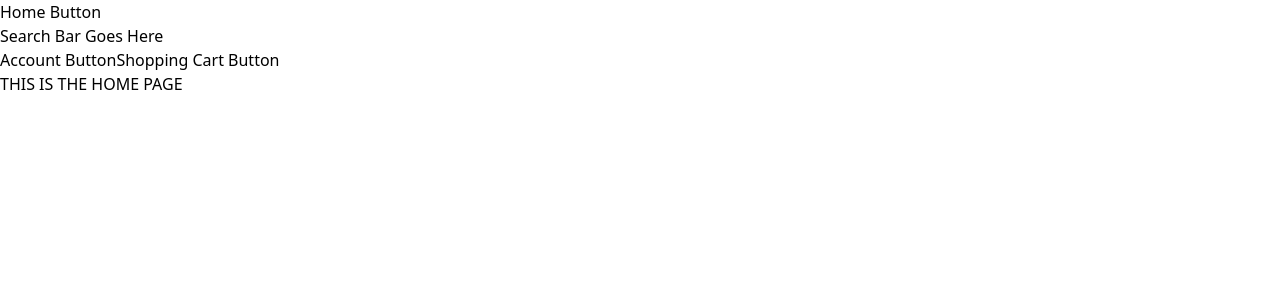
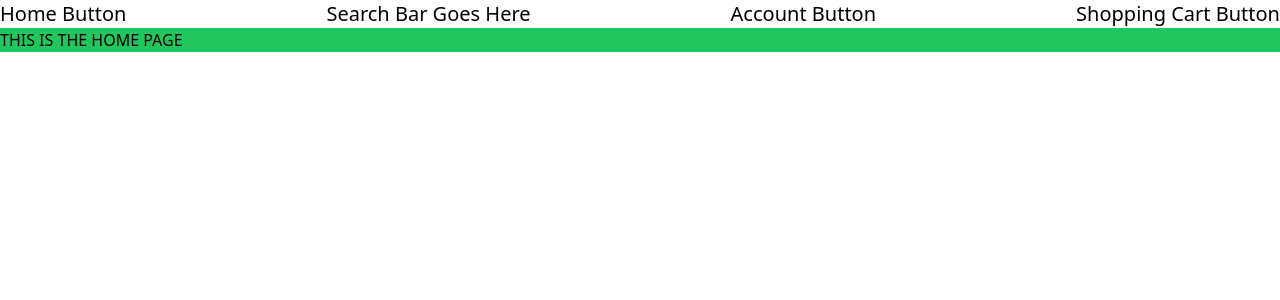
Before and after one commit to azambran21/ecommerce, a React (Vite) app: page / in a window 1280 px wide. Shown: the top 300 px of the page. Built offline with nearby package versions, Linux system fonts and the light colour scheme.

Commit message:
Fixed Tailwind CSS config files for classes to reflect in the UI

```diff
--- a/index.html
+++ b/index.html
@@ -5,7 +5,7 @@
     <link rel="icon" type="image/svg+xml" href="/vite.svg" />
     <meta name="viewport" content="width=device-width, initial-scale=1.0" />
     <title>Vite + React + TS</title>
-    <link rel="stylesheet" href="client/index.css">
+    <link rel="stylesheet" href="/src/client/index.css">
   </head>
   <body>
     <div id="root"></div>
--- a/package.json
+++ b/package.json
@@ -34,7 +34,6 @@
     "react-dom": "^18.2.0",
     "react-redux": "^8.0.5",
     "react-router-dom": "^6.10.0",
-    "tailwindcss": "^3.3.1",
     "ts-node": "^10.9.1",
     "vite-express": "*"
   },
@@ -43,11 +42,14 @@
     "@typescript-eslint/eslint-plugin": "^5.59.1",
     "@typescript-eslint/parser": "^5.59.1",
     "@vitejs/plugin-react": "^3.1.0",
+    "autoprefixer": "^10.4.14",
     "eslint": "^8.39.0",
     "eslint-plugin-react": "^7.32.2",
     "jest": "^29.5.0",
+    "postcss": "^8.4.23",
     "prettier": "2.8.8",
+    "tailwindcss": "^3.3.2",
     "typescript": "^5.0.4",
-    "vite": "^4.2.1"
+    "vite": "^4.3.5"
   }
 }
--- /dev/null
+++ b/postcss.config.js
@@ -0,0 +1,6 @@
+module.exports = {
+  plugins: {
+    tailwindcss: {},
+    autoprefixer: {},
+  },
+}
--- a/src/client/pages/HomePage.tsx
+++ b/src/client/pages/HomePage.tsx
@@ -4,7 +4,7 @@ import Layout from '../components/Layout';
 const HomePage = () => {
   return (
     <Layout>
-      <h1 className='bg-green'>THIS IS THE HOME PAGE</h1>
+      <h1 className='bg-green-500'>THIS IS THE HOME PAGE</h1>
     </Layout>
   )
 };
--- /dev/null
+++ b/tailwind.config.js
@@ -0,0 +1,10 @@
+/** @type {import('tailwindcss').Config} */
+module.exports = {
+  content: ["./src/**/*.{html,js,jsx,tsx}"],
+  theme: {
+    extend: {},
+  },
+  plugins: [
+
+  ],
+}
```
Also changed, not shown: src/client/tsconfig.json (added, +7 -0 lines), 1 other file (tests, documents, lock files or other folders).
